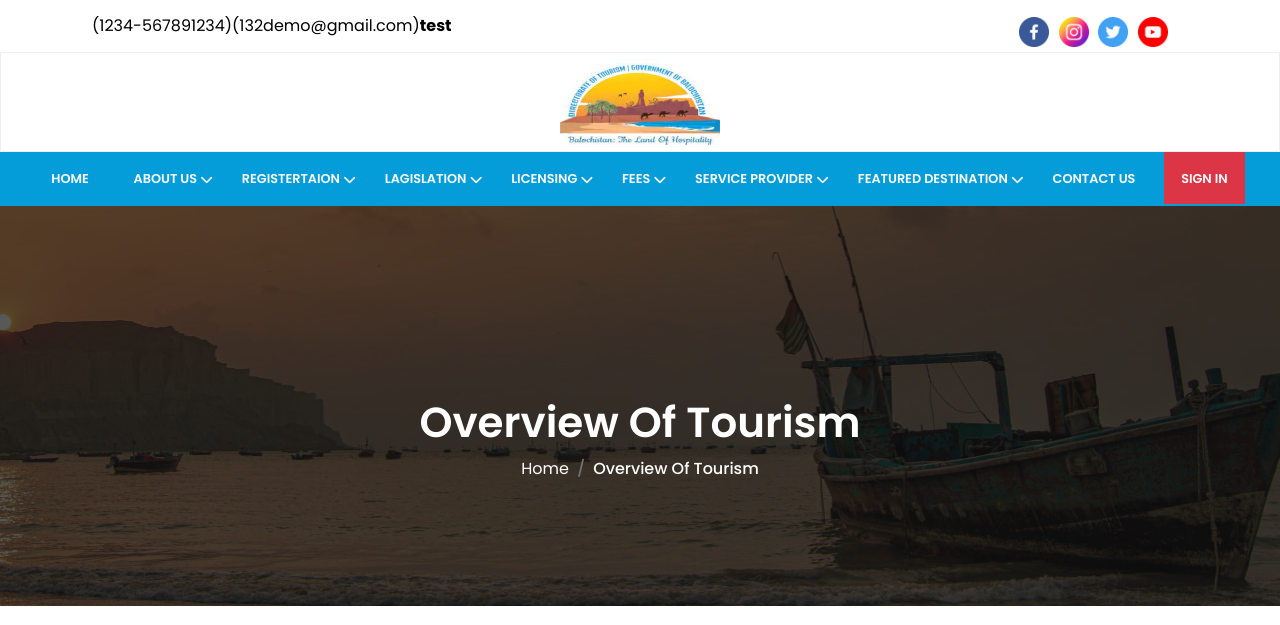
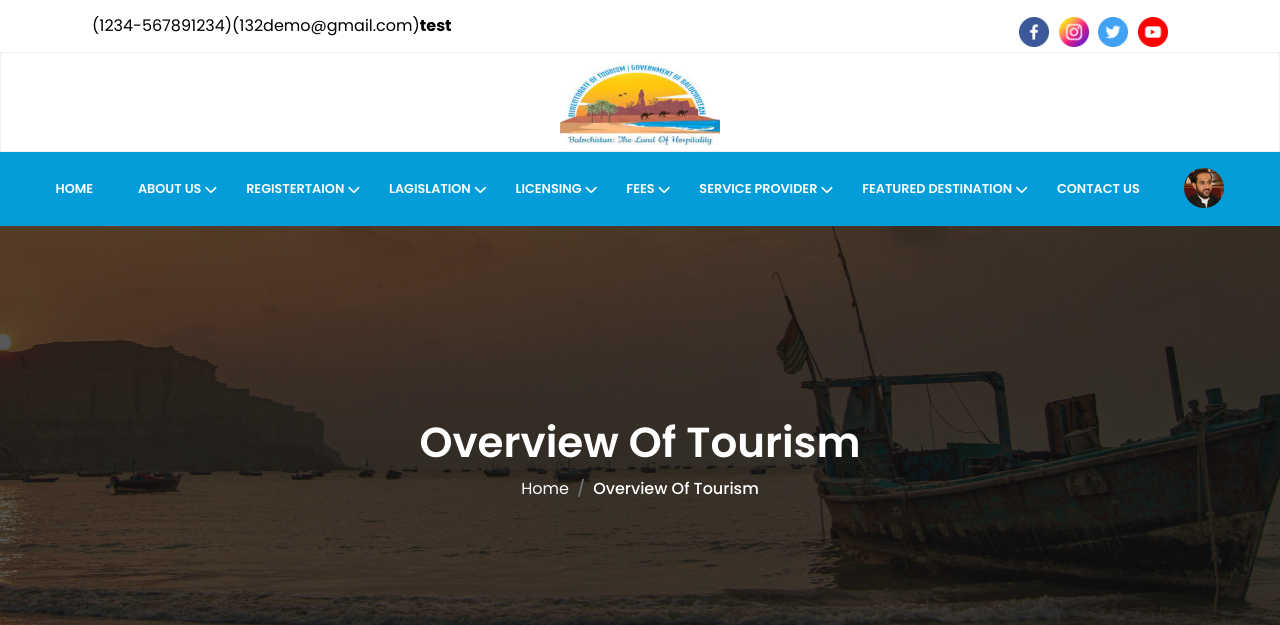
Before and after one commit to Habib-uRehman/Tourism-Development, a Django app: page /about-us-feature/ in a window 1280 px wide. Shown: the top 625 px of the page. Run offline with Django 4.2, Linux system fonts and the light colour scheme; parts of the project's set-up code (start-up, migrations or seed data) failed here and were passed over; some libraries are stand-ins or nearby versions.

Commit message:
responsiveness is complete as well as profile frontend

```diff
--- a/pages/urls.py
+++ b/pages/urls.py
@@ -4,7 +4,7 @@ from . import views
 
 urlpatterns = [
     path('', views.index, name = 'index'),
-    path('index/', views.index, name='index'),
+    path('', views.index, name='index'),
 
     path('forms/', views.forms, name = 'forms'),
 
--- a/templates/main.html
+++ b/templates/main.html
@@ -75,14 +75,14 @@
                         </div>
                     </div>
                 </div>
-                <div class="logo-section">
-                    <div class="contianer-fluid sub-header p-0 d-md-flex d-none">
+                <div class="logo-section" >
+                    <div class="contianer-fluid sub-header p-0 d-lg-flex  d-none">
                         <a href="{% url 'index' %}" class="brand-logo">
                             <img src="{% static 'images/logo.png' %}" alt="">
                         </a>
                     </div>
                 </div>
-                <div class="brand-and-icon d-md-none d-block d-flex">
+                <div class="brand-and-icon d-md-block d-lg-none d-block d-flex">
                     <a href="{% url 'index' %}" class="navbar-brand">
                         <!-- Tourism -->
                         <img src="{% static 'images/logo.png' %}"  alt="">
@@ -238,7 +238,10 @@
                                         <li class="list-inline-item">
                                             <a href="{% url 'contactus' %}">Contact Us</a>
                                         </li>
-                                        <li class="list-inline-item d-none">
+
+
+
+                                        <li class="list-inline-item">
                                             <a class="menu-link d-flex justify-content-md-between justify-content-center align-items-center">
 
                                                 <!-- <div class="user-heading me-2 text-start">
@@ -247,7 +250,7 @@
 
                                                 </div> -->
                                                 <div class="User-avtar">
-                                                    <img src="{% static  'images/cm.png' %}" />
+                                                    <img src="{% static  'images/cm.png' %}" width="100%" height="100%" />
                                                 </div>
                                             </a>
                                             <div class="sub-menu" style="right: 10px;">
@@ -263,12 +266,8 @@
                                                 </ul>
                                             </div>
                                         </li>
-                                        <li>
-                                            <a href="{% url 'index' %}" class="btn btn-sm btn-danger d-block">Sign In</a>
-                                        </li>
-                                        <!-- <li class="list-inline-item">
-                                            <a href="{% url 'profile' %}">Profile</a>
-                                        </li> -->
+
+
                                     </ul>
                                 </div>
                             </nav>
```
